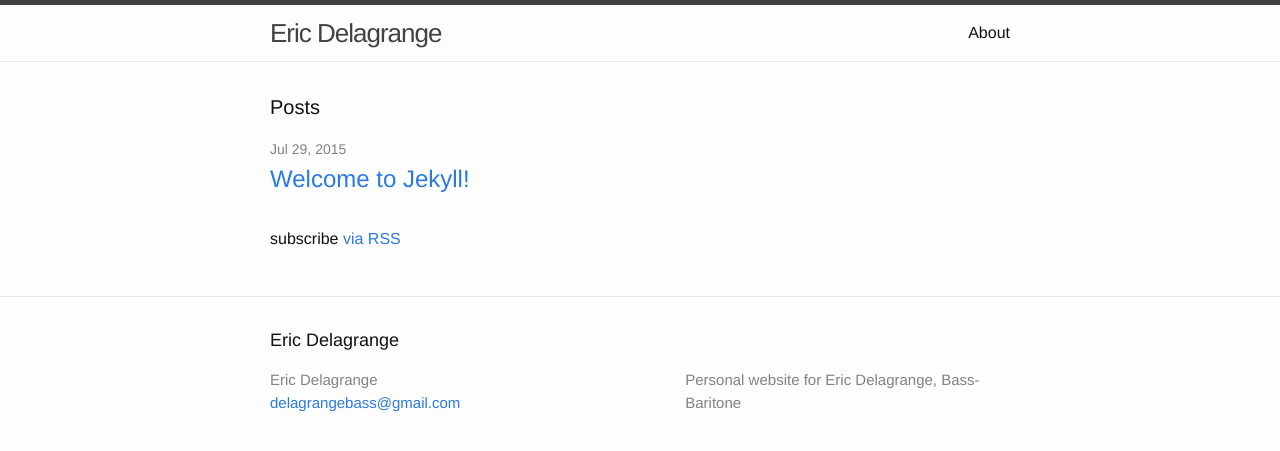
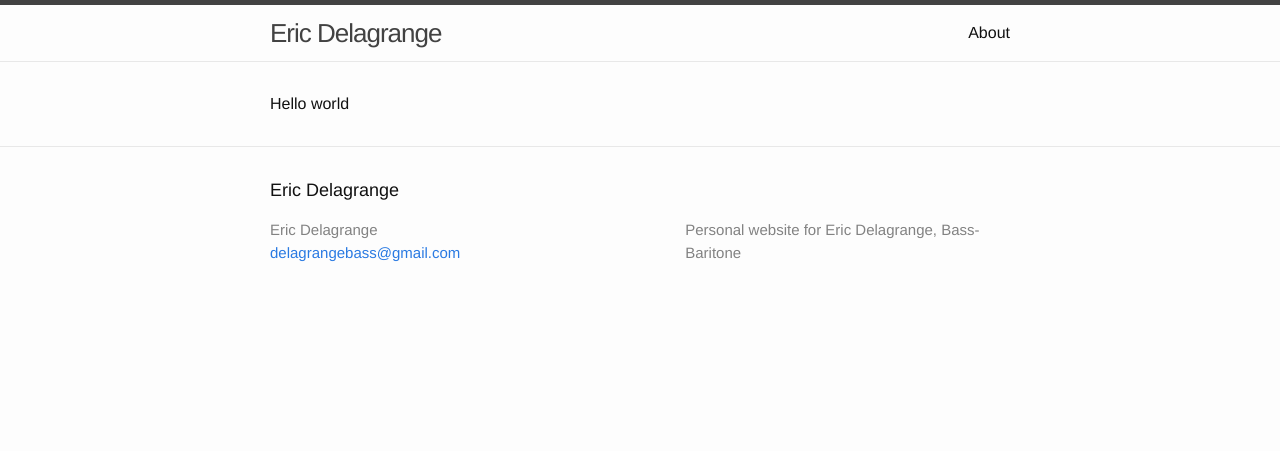
Before and after one commit to ericdelagrange/ericdelagrange.github.io, a Jekyll site: the page built from index.html, in a window 1280 px wide. Shown: the top 451 px of the page. Built offline with Jekyll 4.4.1, drawn with Linux system fonts in a browser that asks for light colours.

Commit message:
put placeholder text on index page

```diff
--- a/index.html
+++ b/index.html
@@ -1,23 +1,4 @@
 ---
 layout: default
 ---
-
-<div class="home">
-
-  <h1 class="page-heading">Posts</h1>
-
-  <ul class="post-list">
-    {% for post in site.posts %}
-      <li>
-        <span class="post-meta">{{ post.date | date: "%b %-d, %Y" }}</span>
-
-        <h2>
-          <a class="post-link" href="{{ post.url | prepend: site.baseurl }}">{{ post.title }}</a>
-        </h2>
-      </li>
-    {% endfor %}
-  </ul>
-
-  <p class="rss-subscribe">subscribe <a href="{{ "/feed.xml" | prepend: site.baseurl }}">via RSS</a></p>
-
-</div>
+Hello world
```
